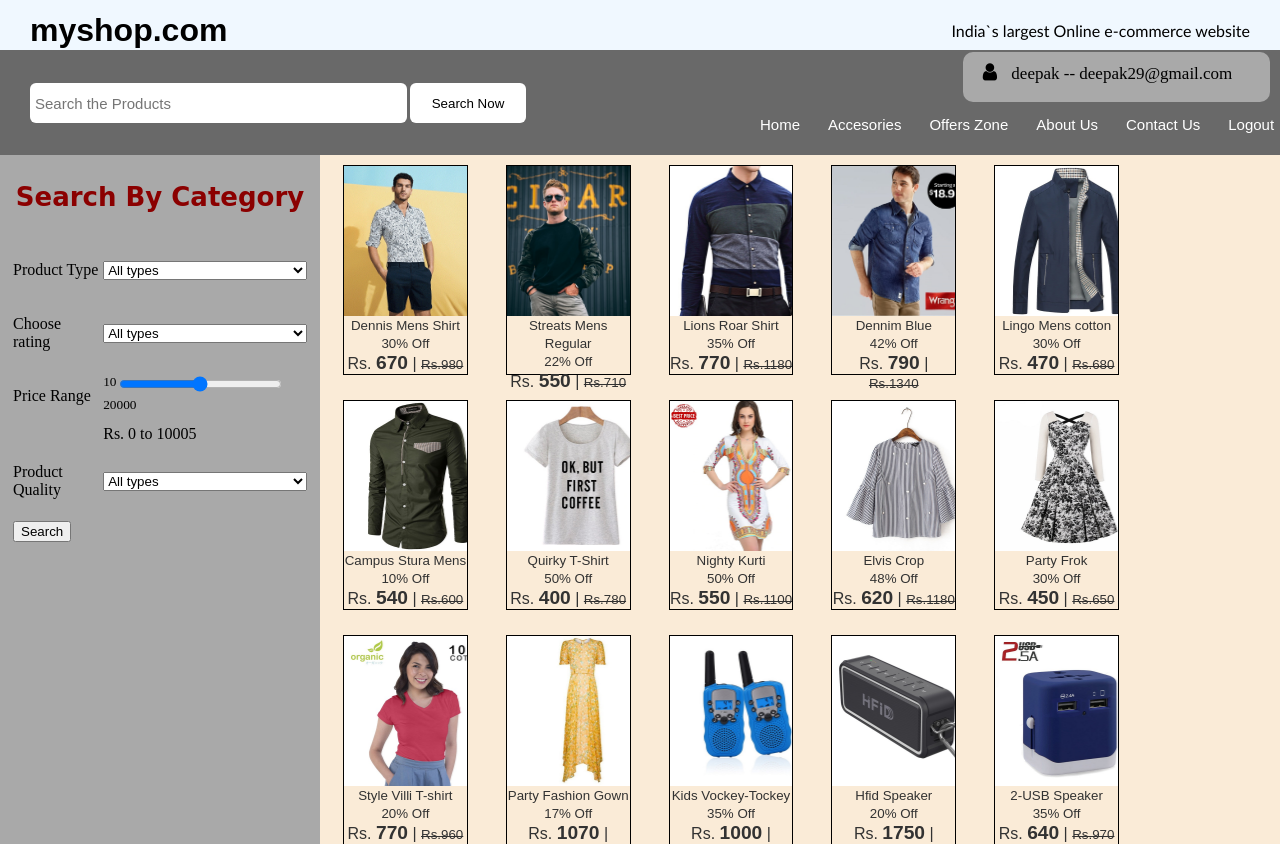
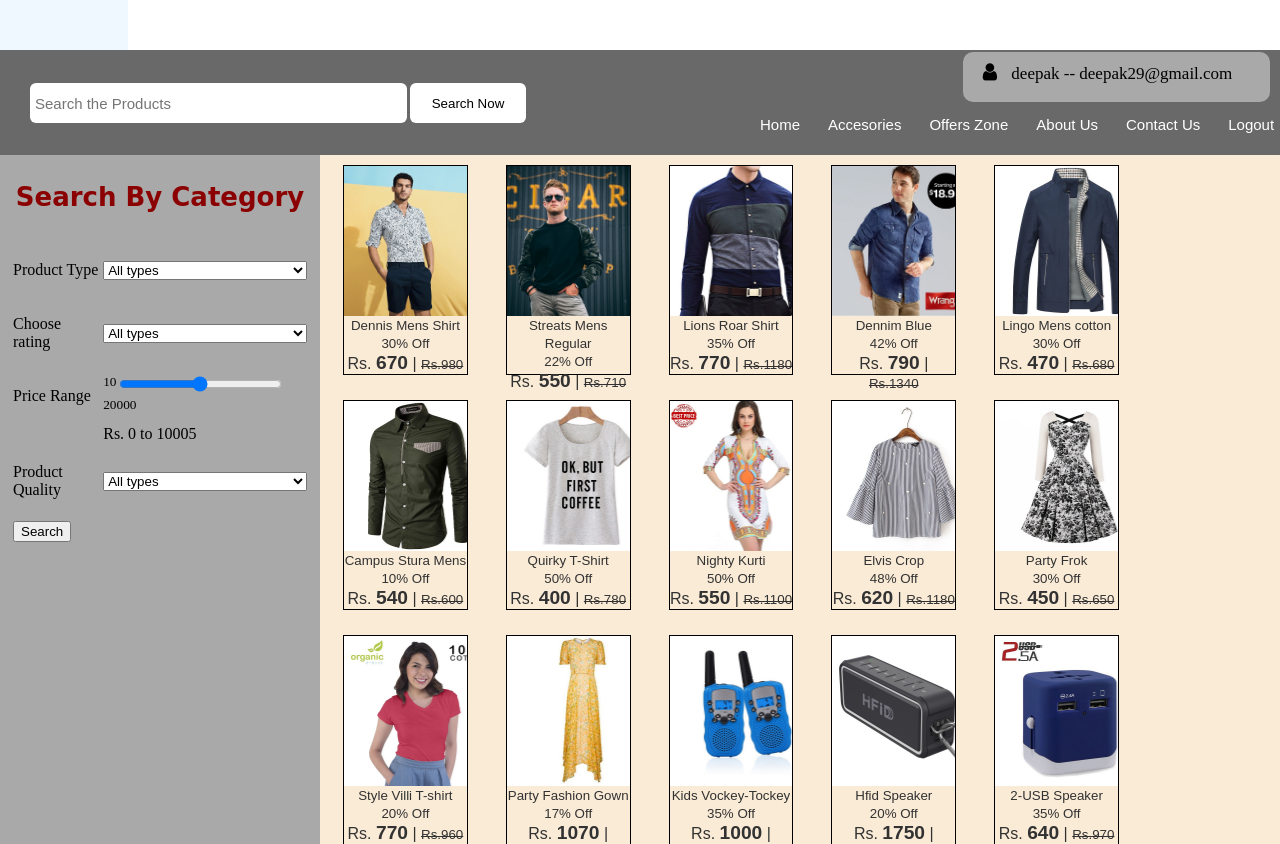
Before and after one commit to Mayank-Khurmai/E-Commerce-Website, a PHP site: page /website/index.php in a window 1280 px wide. Shown: the top 844 px of the page. Run offline with PHP 8.4, Linux system fonts and the light colour scheme; a user stored in the database is signed in; data comes from the database, SQL or seed files in the repository.

Commit message:
Update css2.css

```diff
--- a/css2.css
+++ b/css2.css
@@ -21,11 +21,11 @@ a{
 }
 
 header{
-    width:100%;
+    width:10%;
     height:50px;
     box-sizing:border-box;
     background-color: aliceblue;
-    padding:5px;
+    padding:59px;
     position: fixed;
 }
 #white-space-header{
@@ -47,7 +47,7 @@ header{
 
 #tag-lines{
     float:right;
-    font-family:calibri;
+    font-family:calibri, sensserif;
     margin-right:25px;
 }
 
```
